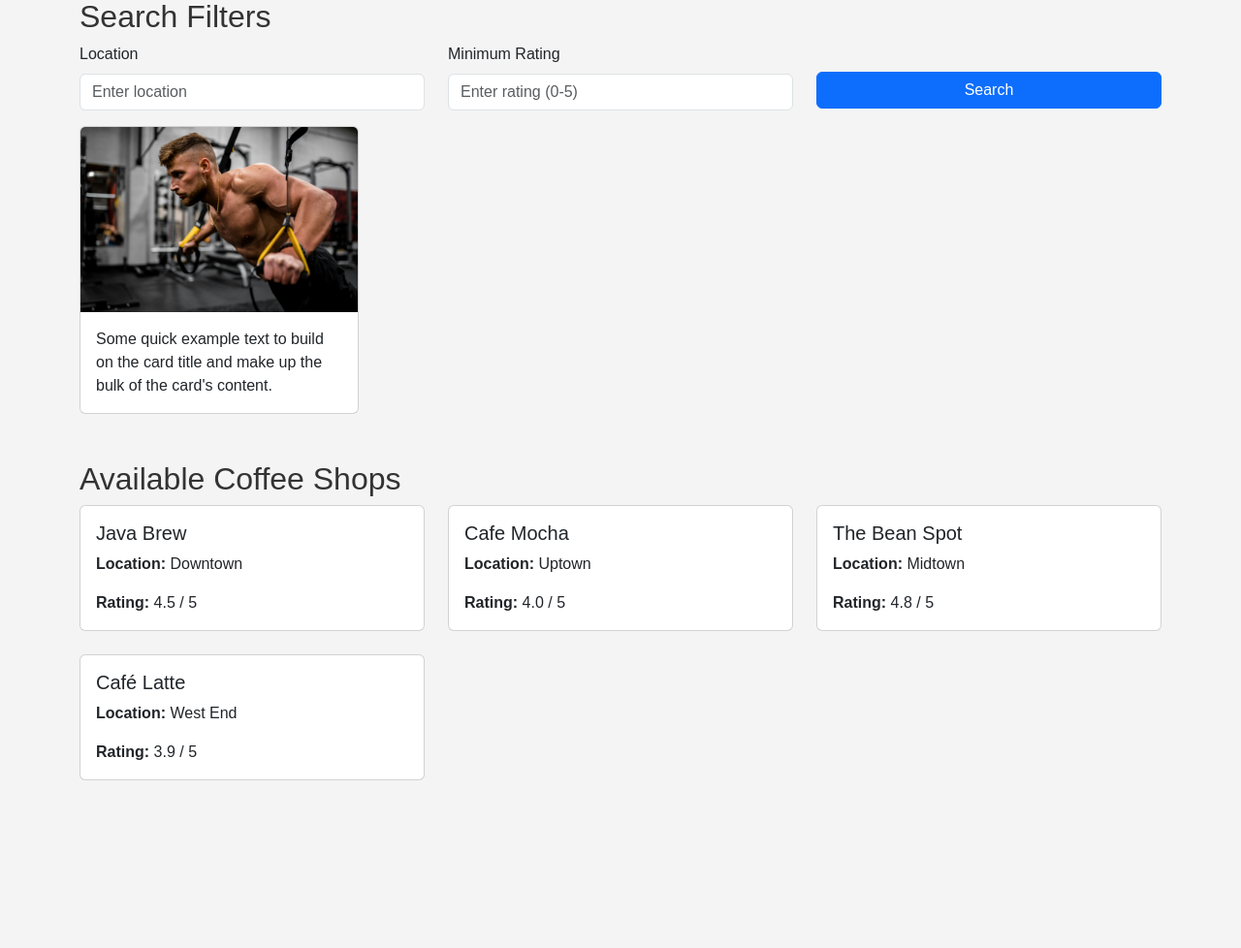
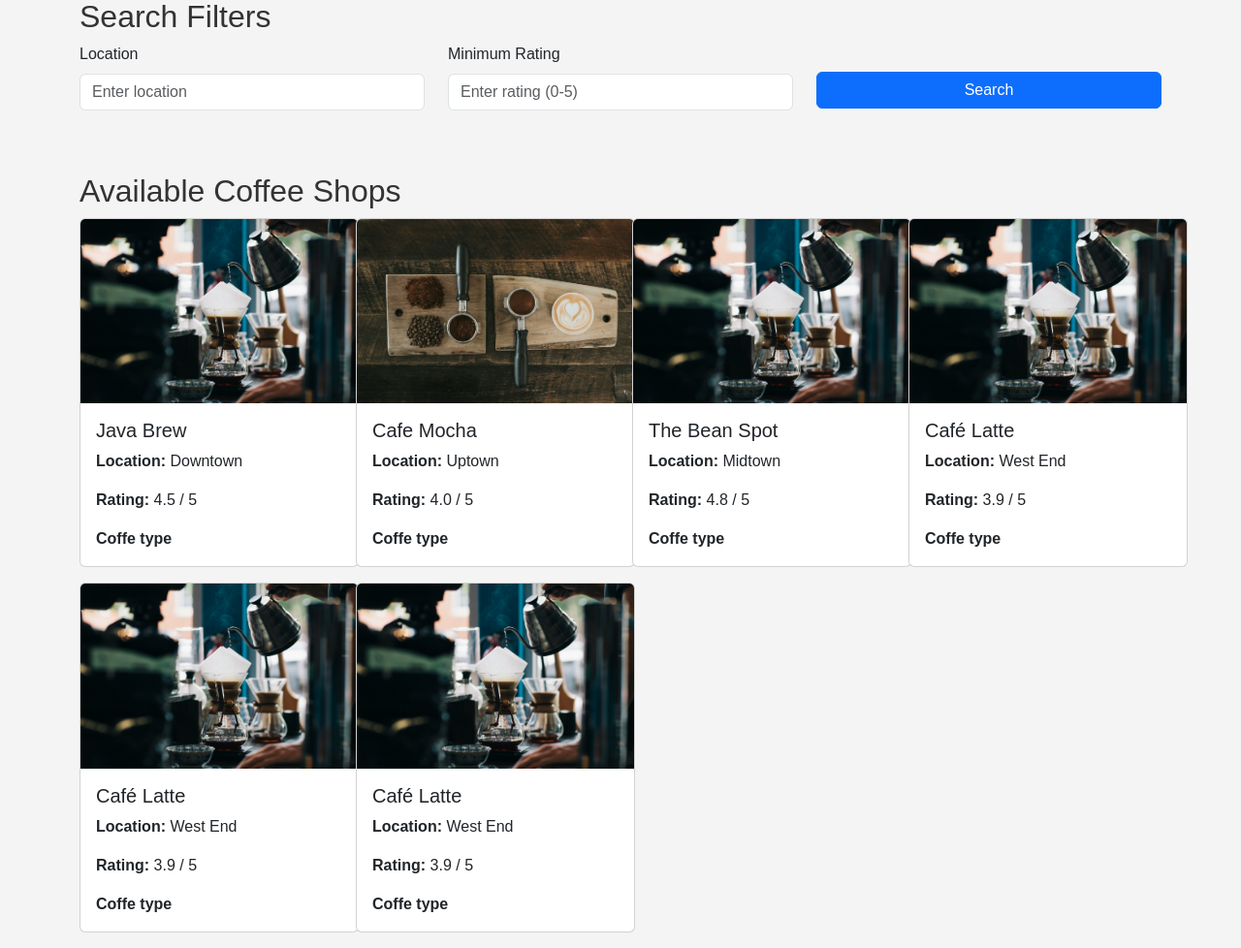
Before and after one commit to jdiego27/coffe-search, a Flask app: page / in a window 1280 px wide. Shown: the part 470-1448 px from the top of the page at 97% size. Before the commit the page ends 1275 px from the top, so only its background shows below. Run offline with Flask 3, Linux system fonts and the light colour scheme.

Commit message:
last added

```diff
--- a/app.py
+++ b/app.py
@@ -4,10 +4,12 @@ app = Flask(__name__)
 
 # Sample data for coffee shops (This can be replaced with a database)
 coffee_shops = [
-    {"name": "Java Brew", "location": "Downtown", "rating": 4.5},
-    {"name": "Cafe Mocha", "location": "Uptown", "rating": 4.0},
-    {"name": "The Bean Spot", "location": "Midtown", "rating": 4.8},
-    {"name": "Café Latte", "location": "West End", "rating": 3.9},
+    {"name": "Java Brew", "location": "Downtown", "rating": 4.5, "image" : "static/coffee1.jpg"},
+    {"name": "Cafe Mocha", "location": "Uptown", "rating": 4.0, "image" : "static/coffee2.jpg"},
+    {"name": "The Bean Spot", "location": "Midtown", "rating": 4.8, "image" : "static/coffee1.jpg"},
+    {"name": "Café Latte", "location": "West End", "rating": 3.9, "image" : "static/coffee1.jpg"},
+    {"name": "Café Latte", "location": "West End", "rating": 3.9, "image" : "static/coffee1.jpg"},
+    {"name": "Café Latte", "location": "West End", "rating": 3.9, "image" : "static/coffee1.jpg"},
 ]
 
 @app.route('/', methods=['GET', 'POST'])
--- a/templates/home.html
+++ b/templates/home.html
@@ -70,7 +70,7 @@
         </form>
     </section>
 
-    <!-- Sections results with images-->
+    <!-- Sections results with images
     <section>
         <div class="card" style="width: 18rem;">
             <img src="static/training.jpg" class="card-img-top" alt="...">
@@ -79,19 +79,25 @@
             </div>
           </div>
     </section>
+    -->
 
     <!-- Coffee Shops Display Section -->
     <section class="mt-5">
         <h2>Available Coffee Shops</h2>
+         <b>
+
+         </b>
         <div class="row">
             {% if coffee_shops %}
                 {% for shop in coffee_shops %}
-                    <div class="col-md-4 mb-4">
-                        <div class="card">
+                    <div class="col-md-3 mb-3">
+                        <div class="card" style="width: 18rem;">
+                            <img src={{shop.image}} class="card-img-top" alt="...">
                             <div class="card-body">
                                 <h5 class="card-title">{{ shop.name }}</h5>
                                 <p class="card-text"><strong>Location:</strong> {{ shop.location }}</p>
                                 <p class="card-text"><strong>Rating:</strong> {{ shop.rating }} / 5</p>
+                                <p class="card-text"> <strong>Coffe type</strong></p>
                             </div>
                         </div>
                     </div>
```
Also changed, not shown: static/coffee1.jpg (added), static/coffee2.jpg (added).
